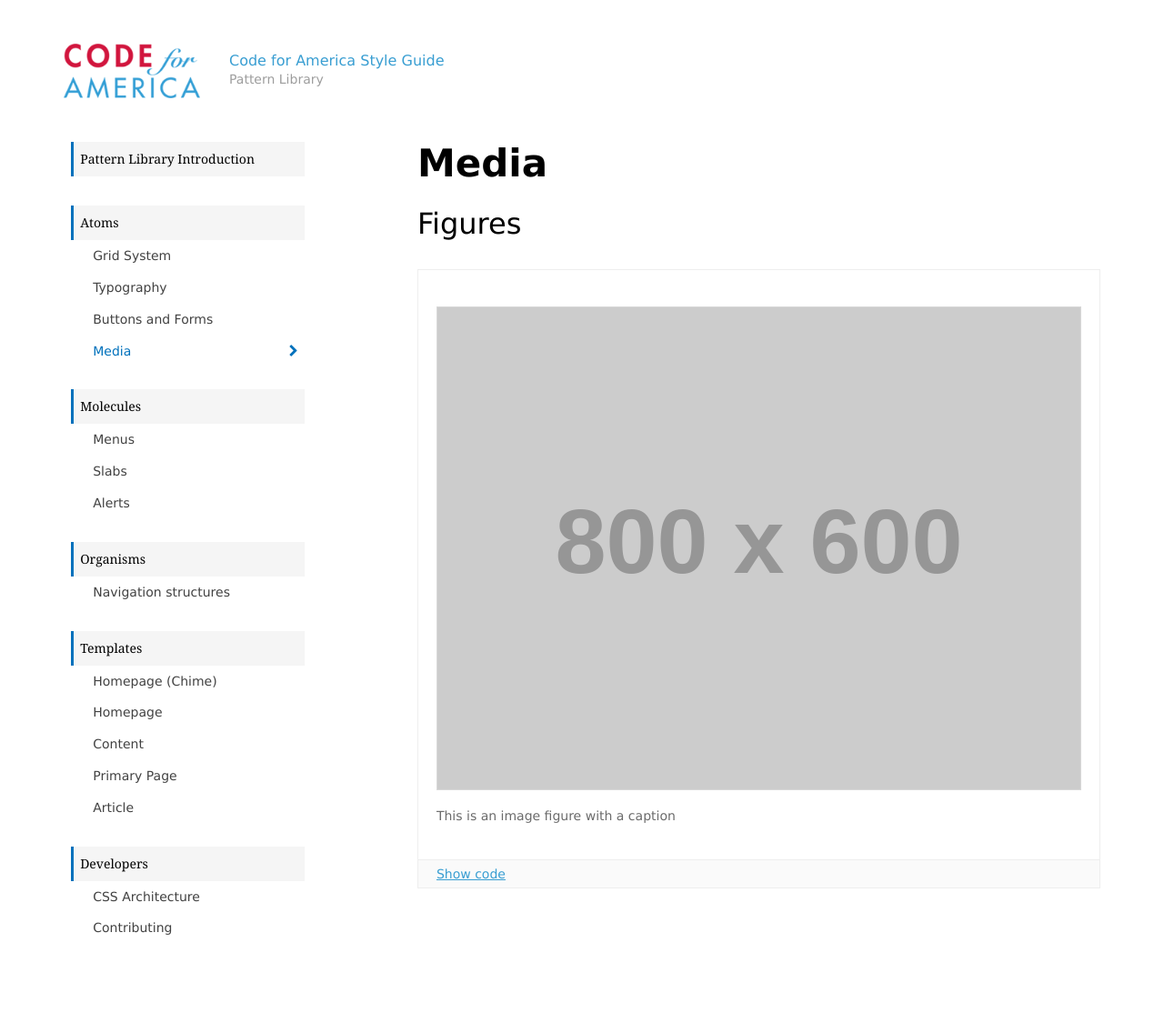
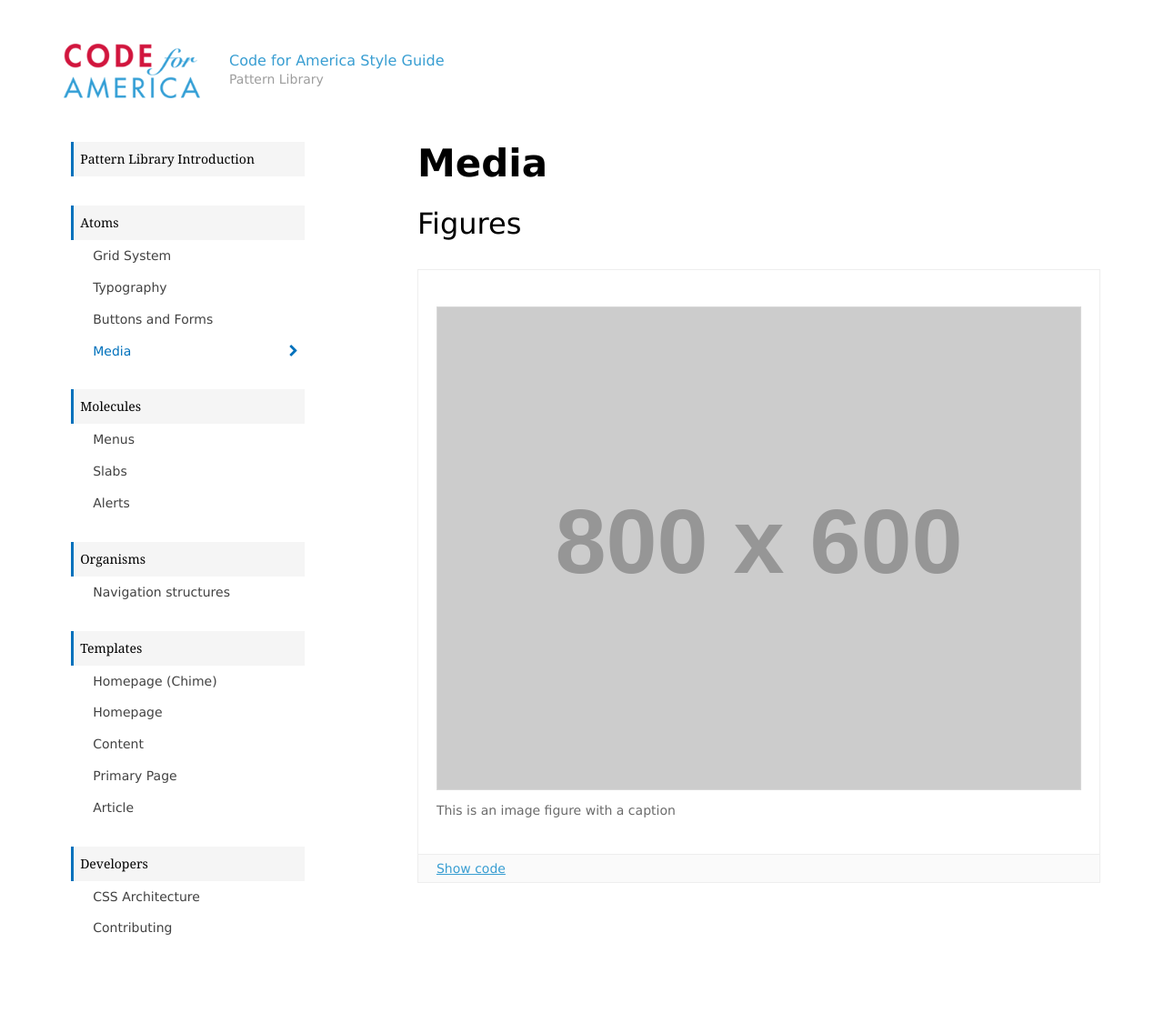
Before and after one commit to codeforamerica/style-guide, a Jekyll site: the page built from _atoms/media.md, in a window 1280 px wide. Shown: the whole page at 91% size. Built offline with Jekyll 4.4.1, drawn with Linux system fonts in a browser that asks for light colours; nearby versions of some CDN libraries.

Commit message:
Update figure and figcaption styles

```diff
--- a/_sass/atoms/_figure.scss
+++ b/_sass/atoms/_figure.scss
@@ -12,8 +12,13 @@
   }
 
   figcaption {
-    margin-top: $base-spacing;
+    margin-top: $small-spacing;
     font-size: $small-font-size;
     color: $color-dark-gray;
+    > p {
+      @include detail-text;
+      font-family: $font-sans !important;
+      margin: 0;
+    }
   }
 }
```
